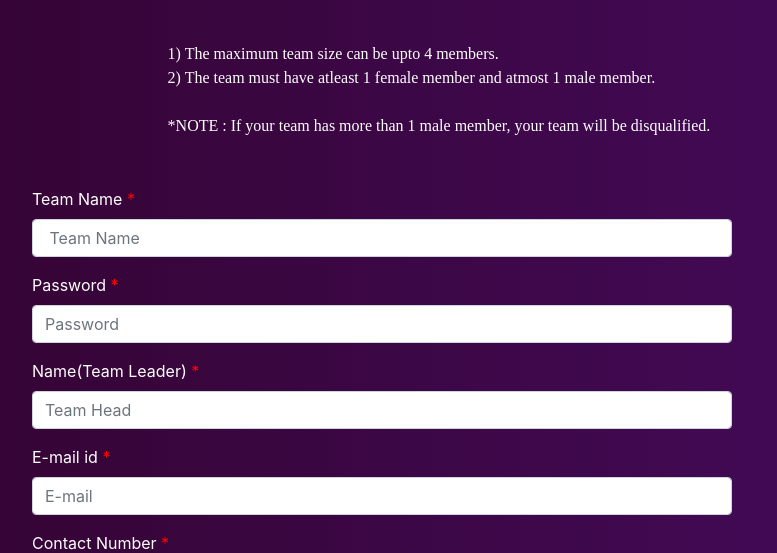
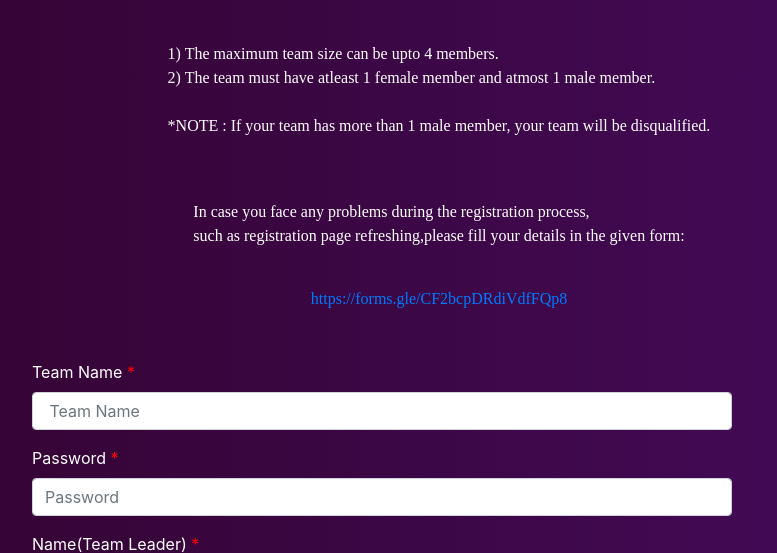
Before and after one commit to BVPIEEE/wiehack3.0-landing, a PHP site: page /Wiehack3-backend-main/portal/index.php in a window 1280 px wide. Shown: the part 177-730 px from the top of the page, without its empty margins (233-1010 px from the left). Run offline with PHP 8.4, Linux system fonts and the light colour scheme; some libraries are stand-ins or nearby versions.

Commit message:
updated registration page

```diff
--- a/Wiehack3-backend-main/portal/index.php
+++ b/Wiehack3-backend-main/portal/index.php
@@ -57,6 +57,8 @@ body{
       <h1>RULES</h1>
       <p>1) The maximum team size can be upto 4 members.<br> 2) The team must have atleast 1 female member and atmost 1 male member. <br><br>*NOTE : If your team has more than 1 male member, your team will be disqualified.
       </p>
+      <p><br>In case you face any problems during the registration process,<br>such as registration page refreshing,please fill your details in the given form:</p>
+     <p><a href="https://forms.gle/CF2bcpDRdiVdfFQp8">https://forms.gle/CF2bcpDRdiVdfFQp8</a></p>
     </div>
 
 
@@ -358,27 +360,20 @@ body{
     </div>
     <div class="mb-3">
       <label for="TextInput" class="form-label"> Are you an IEEE Member?</label>
-     <select id="linkedin4" name="linkedin4" style="width: 25%" class="form-select" required>
+     <select id="linkedin4" name="linkedin4" style="width: 25%"
+     class="form-select" required>
         <option> Select</option>
         <option> Yes</option>
         <option> No</option>
       </select>
-    <!--  <input type="text" id="linkedin2" name="linkedin2" class="form-control" style="width: 70%" placeholder="LinkedIn Profile" required> -->
-    </div>
-   <!-- <div class="mb-3">
-      <label for="TextInput" class="form-label"> Portfolio(If Any)</label>
-      <input type="text" id="portfolio2" name="portfolio2" class="form-control" style="width: 70%" placeholder="Portfolio Link">
-    </div> -->
-
-
-
+     </div>
 
 <br>
 
 <input type="checkbox" name="checkbox" value="check" id="agree" required> I have read and agree to the <a href="../../assets/T&CWiehack3.0.pdf" target="_blank" class="links">Terms & Conditions and Privacy Policy</a>
 <br>
 <br>
-
+<p><br><br>In case you face any problems during the registration process,<br>such as registration page refreshing,please fill your details in the given form: <a href="https://forms.gle/CF2bcpDRdiVdfFQp8">https://forms.gle/CF2bcpDRdiVdfFQp8</a> </p>
 <input class="login-btn" style = "color: white;" type="submit" name="submit" value="Submit">
 </form>
 </div>
@@ -416,7 +411,7 @@ body{
     $branch1 = $_POST["branch1"];
     $github2 = $_POST["github2"];
     $linkedin2 = $_POST["linkedin2"];
-    //$portfolio2 = $_POST["portfolio2"];
+
 
     $name3 = $_POST["name3"];
     $email3 = $_POST["email3"];
@@ -428,7 +423,7 @@ body{
     $branch2 = $_POST["branch2"];
     $github3 = $_POST["github3"];
     $linkedin3 = $_POST["linkedin3"];
-    //$portfolio3 = $_POST["portfolio3"];
+
 
     $name4 = $_POST["name4"];
     $email4 = $_POST["email4"];
@@ -440,7 +435,6 @@ body{
     $branch3 = $_POST["branch3"];
     $github4 = $_POST["github4"];
     $linkedin4 = $_POST["linkedin4"];
-    //$portfolio4 = $_POST["portfolio4"];
     $uploadfile = "http://postalpincode.in/api/pincode/" . $collegepin1;
 
     // Check whether this username exists
```
